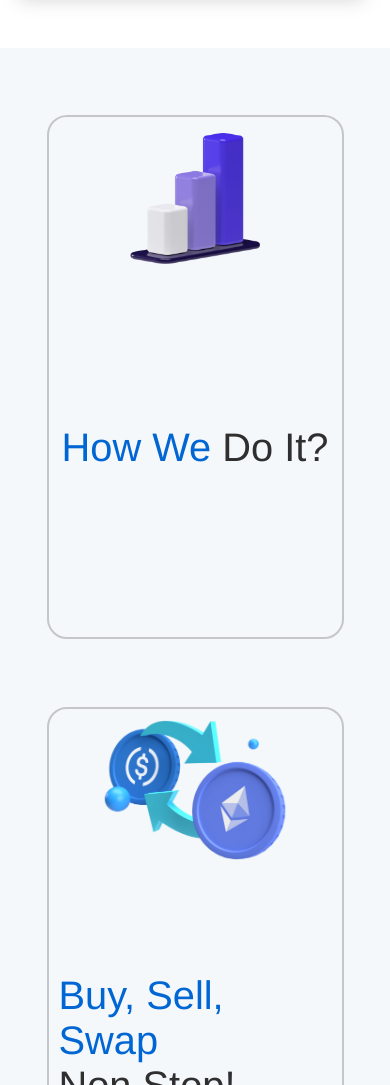
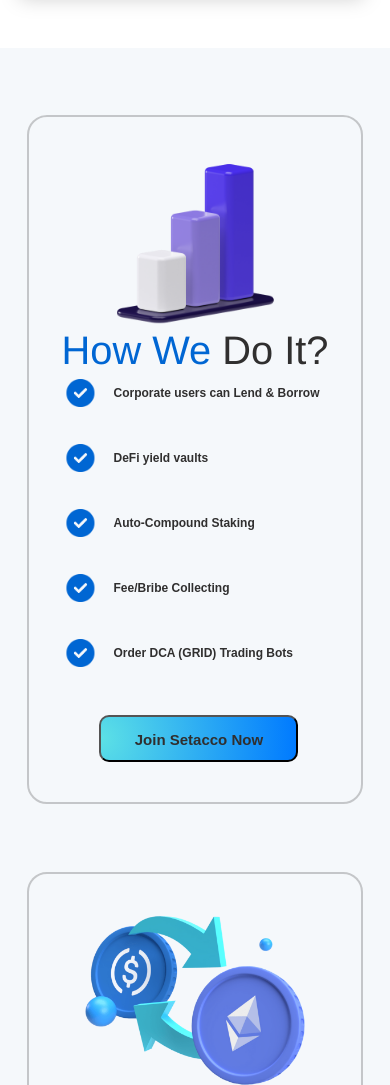
Before and after one commit to Myself-Pk/Setacco, a plain HTML site: page index.html in a window 390 px wide. Shown: the part 2932-4017 px from the top of the page. Drawn offline with Linux system fonts and the light colour scheme; a script that the page names is missing.

Commit message:
Add files via upload

```diff
--- a/index.html
+++ b/index.html
@@ -290,8 +290,7 @@
             </div>
           </div>
           <div>
-            <div class="bigcardcontent">
-              Get daily interest just for parking your assets.</div>
+            <div class="bigcardcontent">Get daily interest just for parking your assets.</div>
             <div class="bigcardcontent">Compounded every 60 minutes.</div>
             <div class="bigcardcontent">Forget about fees for deposits.</div>
             <div class="bigcardcontent">Start in a minute and withdraw at any time.</div>
@@ -311,15 +310,38 @@
       <div class="cardbox reveal">
         <div class="cards">
           <img src="./assets/img-product-earn.png" alt="">
-          <span style="color: #0066d3; font-size: calc(2vw + 2em); font-family:'Franklin Gothic Medium', 'Arial Narrow', Arial, sans-serif;">
-            How We <span>Do It?</span>
+          <span>
+            How We <div style="display: inline;">Do It?</div>
           </span>
+          <div>
+            <div class="bigcardcontent">Corporate users can Lend & Borrow</div>
+            <div class="bigcardcontent">DeFi yield vaults</div>
+            <div class="bigcardcontent">Auto-Compound Staking</div>
+            <div class="bigcardcontent">Fee/Bribe Collecting</div>
+            <div class="bigcardcontent">Order DCA (GRID) Trading Bots</div>
+          </div>
+          <button id="earn" onclick="window.open('https://setacco.com/auth/login/','_blank')">
+            <b>
+              Join Setacco Now
+            </b>
+          </button>
         </div>
         <div class="cards">
           <img src="./assets/swap.png" alt="">
-          <span style="color: #0066d3; font-size: calc(2vw + 2em); font-family:'Franklin Gothic Medium', 'Arial Narrow', Arial, sans-serif;">
+          <span>
             Buy, Sell, Swap <div>Non Stop!</div>
           </span>
+          <div>
+            <div class="bigcardcontent">Everything is just one click away.</div>
+            <div class="bigcardcontent">Get beneficial exchange rates.</div>
+            <div class="bigcardcontent">Pay no fees for deposits.</div>
+            <div class="bigcardcontent">Withdraw at any time.</div>
+          </div>
+          <button id="earn" onclick="window.open('https://setacco.com/auth/login/','_blank')">
+            <b>
+              Trade on Setacco
+            </b>
+          </button>
         </div>
       </div>
     </div>
--- a/style.css
+++ b/style.css
@@ -1310,6 +1310,8 @@ a:visited {
   font-family: Arial, Helvetica, sans-serif;
   font-weight: 700;
   align-items: center;
+  margin-bottom: 10px;
+
 }
 
 .bigcardcontent::before{
@@ -1321,8 +1323,9 @@ a:visited {
   width: 40px;
   height: 40px;
   left: -10px;
-  padding: 2px 4px;
+  padding: 0 3px 0 0;
   color: #5ce1e6;
+  /* margin-bottom: 10px; */
 }
 
 @media (max-width: 440px) {
@@ -1372,7 +1375,7 @@ a:visited {
 
 .sec5 .cardbox{
   display: flex;
-  column-gap: 8vw;
+  column-gap: 4vw;
 }
 
 @media (max-width: 800px) {
@@ -1382,7 +1385,7 @@ a:visited {
   }
 
   .sec5 .cards{
-    width: 70vw !important;
+    width: 85vw !important;
   }
 }
 
@@ -1391,10 +1394,10 @@ a:visited {
   justify-items: center;
   /* outline: 1px solid red; */
   border: 2px solid rgba(85, 85, 85, 0.3);
-  width: 40vw;
+  width: 42vw;
   min-height: 500px;
   border-radius: 20px;
-  padding: 10px;
+  padding: 40px 0;
 }
 
 .sec5 .cards:nth-child(1) img{
@@ -1403,3 +1406,56 @@ a:visited {
 .sec5 .cards:nth-child(2) img{
   width: 69%;
 }
+
+.sec5 .cards span{
+  color: #0066d3;
+  font-size: calc(2vw + 2em);
+  font-family:'Franklin Gothic Medium', 'Arial Narrow', Arial, sans-serif;
+}
+
+@media (max-width: 287px) {
+  .sec5 .cards span{
+    font-size: 2em;
+  }
+}
+
+.sec5 .bigcardcontent{
+  margin-top: 15px;
+}
+
+@media (max-width: 440px) {
+  .sec5 .bigcardcontent::before{
+    /* display: none; */
+    position: relative;
+    scale: 70%;
+  }
+  .sec5 .bigcardcontent{
+    /* margin-left: 40px; */
+    margin: 0 0 25px 0 ;
+    font-size: 12px;
+    /* display: flex;
+    flex-wrap: wrap; */
+    /* scale: 70%; */
+  }
+  .sec5 #earn b{
+    font-size: 15px;
+  }
+}
+
+.sec5 #earn{
+  width: 60%;
+  padding: 10px;
+  margin-top: 2vh;
+  margin-left: 2vw;
+  font-size: 20px;
+  text-align: center;
+  border-radius: 10px;
+  background: radial-gradient(circle at 0, #5ce1e6, #007aff);
+  cursor: pointer;
+  scale: 100%;
+  transition: scale 1s ease;
+}
+
+.sec5 #earn:hover{
+  scale: 110%;
+}
```
